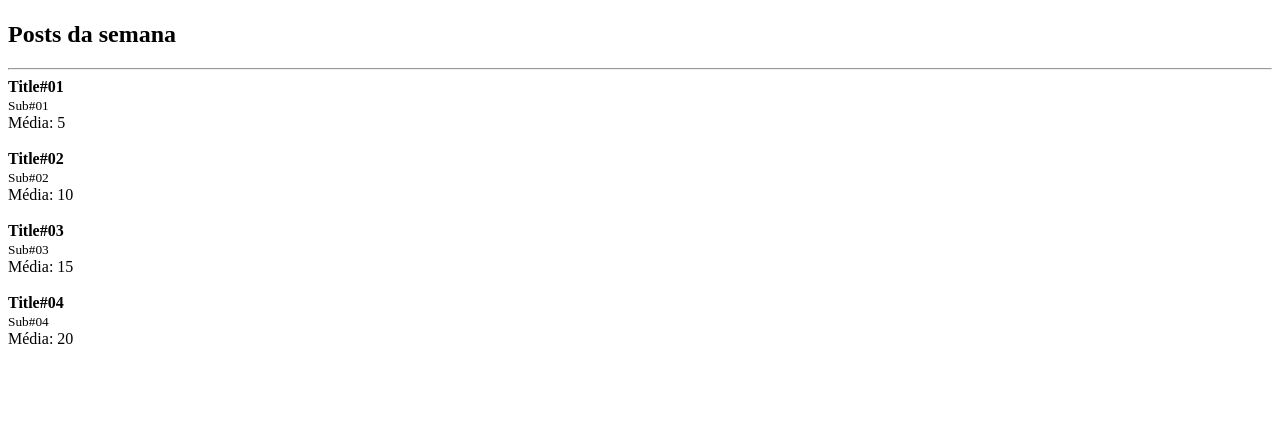
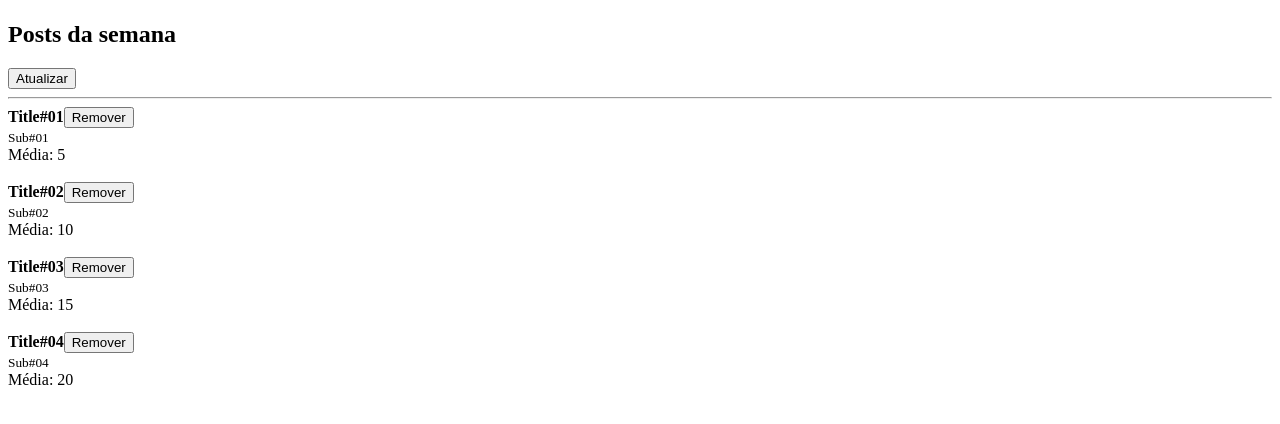
Before and after one commit to i4n-v/react-fundamentals, a React app: page / in a window 1280 px wide. Shown: the top 424 px of the page. Built offline with nearby package versions, Linux system fonts and the light colour scheme.

Commit message:
feat: using states to render elements

```diff
--- a/src/App.jsx
+++ b/src/App.jsx
@@ -1,24 +1,28 @@
-import React from "react";
+import React, { useState } from "react";
 import Post from "./Post";
 import Header from "./Header";
 
-const posts = [
+const staticPosts = [
   {
+    id: 1,
     title: "Title#01",
     subtitle: "Sub#01",
     likes: 10,
   },
   {
+    id: 2,
     title: "Title#02",
     subtitle: "Sub#02",
     likes: 20,
   },
   {
+    id: 3,
     title: "Title#03",
     subtitle: "Sub#03",
     likes: 30,
   },
   {
+    id: 4,
     title: "Title#04",
     subtitle: "Sub#04",
     likes: 40,
@@ -26,14 +30,39 @@ const posts = [
 ];
 
 export default function App() {
+  const [posts, setPosts] = useState(staticPosts);
+
+  function handleRefresh() {
+    const lastPost = posts.at(-1);
+    const id = lastPost ? lastPost.id + 1 : 1;
+    const counter = id > 9 ? id : `0${id}`;
+
+    const newPost = {
+      id,
+      title: `Titlte#${counter}`,
+      subtitle: `Sub#${counter}`,
+      likes: 10 * id,
+    };
+
+    setPosts((posts) => [...posts, newPost]);
+  }
+
+  function handleRemovePost(id) {
+    setPosts((posts) => {
+      const filteredPosts = posts.filter((post) => post.id !== id);
+      return filteredPosts;
+    });
+  }
+
   return (
     <>
       <Header>
         <h2>Posts da semana</h2>
+        <button onClick={handleRefresh}>Atualizar</button>
       </Header>
       <hr />
       {posts.map(({ likes, ...post }) => (
-        <Post key={post.title} post={post} likes={likes} />
+        <Post key={post.id} post={post} likes={likes} onRemove={handleRemovePost} />
       ))}
     </>
   );
--- a/src/Post.jsx
+++ b/src/Post.jsx
@@ -1,11 +1,12 @@
 import React from "react";
 import PropTypes from "prop-types";
 
-export default function Post({ post, likes }) {
+export default function Post({ post, likes, onRemove }) {
   return (
     <>
       <article>
         <strong>{post.title}</strong>
+        <button onClick={() => onRemove(post.id)}>Remover</button>
         <br />
         <small>{post.subtitle}</small>
         <br />
@@ -17,9 +18,11 @@ export default function Post({ post, likes }) {
 }
 
 Post.propTypes = {
+  likes: PropTypes.number.isRequired,
+  onRemove: PropTypes.func.isRequired,
   post: PropTypes.shape({
+    id: PropTypes.number.isRequired,
     title: PropTypes.string.isRequired,
     subtitle: PropTypes.string.isRequired,
   }).isRequired,
-  likes: PropTypes.number.isRequired,
 };
```
